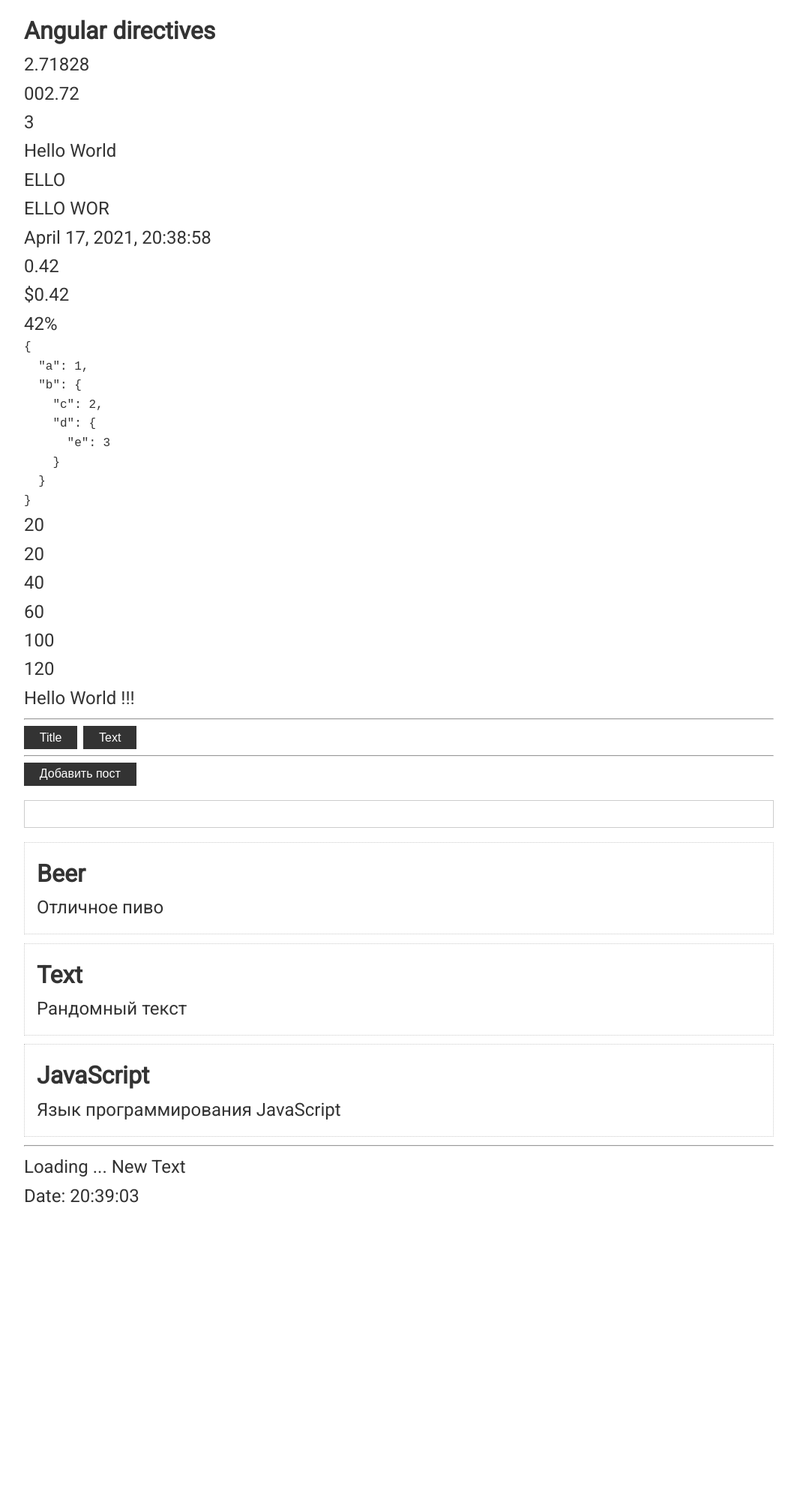
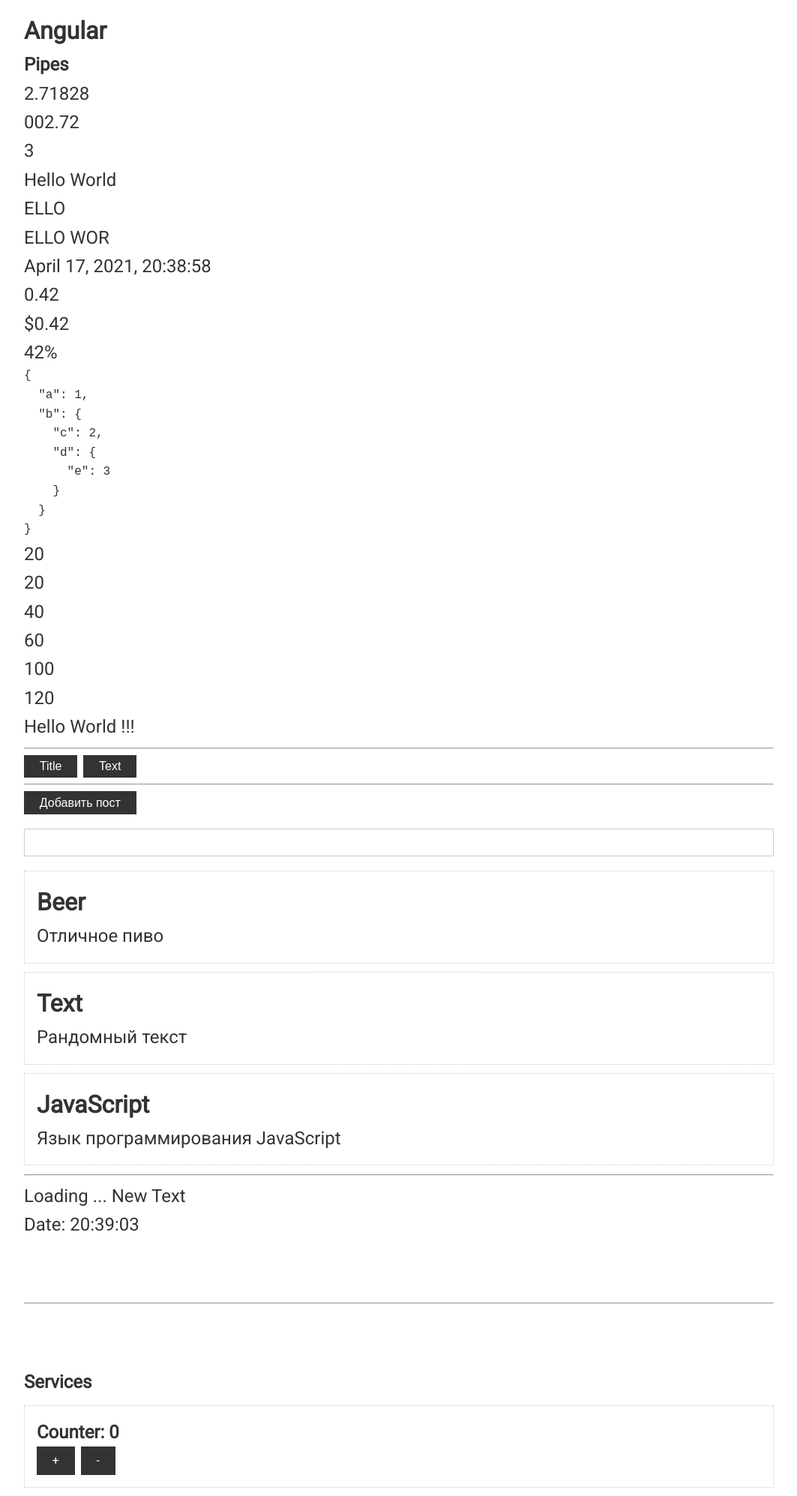
Before and after one commit to evgen904/Angular-Lesson, an Angular app: page / in a window 1280 px wide. Shown: the whole page at 75% size, without its empty margins (108-1171 px from the left). Before the commit the page ends 1614 px from the top, so only its background shows below. Built offline with nearby package versions, Linux system fonts and the light colour scheme.

Commit message:
Создание сервис

```diff
--- a/src/app/app.component.html
+++ b/src/app/app.component.html
@@ -1,5 +1,5 @@
 <div class="container">
-  <h1>Angular directives</h1>
+  <h1>Angular</h1>
 
 <!--  <p appStyle="green" fontWeight="bold" [dStyle]="{border: '1px solid #c00', borderRadius: '5px'}">-->
 <!--    Lorem ipsum dolor sit amet, consectetur adipisicing elit. Ipsa, voluptatem!-->
@@ -57,6 +57,8 @@
 <!--    </div>-->
 <!--  </app-post>-->
 
+
+  <h2>Pipes</h2>
 
 
   <p>
@@ -124,6 +126,31 @@
 
   <p>Date: {{ date$ | async | date:'HH:mm:ss'}}</p>
 
+  <br><br><br>
+  <hr>
+  <br><br><br>
+
+  <h2>Services</h2>
+
+  <div class="card">
+    <h2>Counter: {{ appCounterService.counter }}</h2>
+    <div class="btn" (click)="appCounterService.increase()">+</div>
+    <div class="btn" (click)="appCounterService.decrease()">-</div>
+  </div>
+
+
+
+
+
+
+
+
+
+
+
+
+
+
 
 
 
--- a/src/app/app.component.ts
+++ b/src/app/app.component.ts
@@ -1,5 +1,6 @@
 import {Component, OnInit} from '@angular/core';
 import {Observable} from 'rxjs';
+import {AppCounterService} from './services/app-counter.service'
 
 interface Post {
   title: string
@@ -12,6 +13,10 @@ interface Post {
   styleUrls: ['./app.component.scss']
 })
 export class AppComponent {
+
+  constructor(public appCounterService : AppCounterService) { }
+
+
 
   e: number = Math.E
 
@@ -64,4 +69,5 @@ export class AppComponent {
 
 
 
+
 }
--- a/src/app/app.module.ts
+++ b/src/app/app.module.ts
@@ -8,6 +8,7 @@ import { IfnotDirective } from './directives/ifnot.directive';
 import {MultByPipes} from './pipes/mult-by.pipes';
 import { ExMarksPipe } from './pipes/ex-marks.pipe';
 import { FilterPipe } from './pipes/filter.pipe';
+import {AppCounterService} from './services/app-counter.service';
 
 @NgModule({
   declarations: [
@@ -23,7 +24,9 @@ import { FilterPipe } from './pipes/filter.pipe';
     BrowserModule,
     FormsModule
   ],
-  providers: [],
+  providers: [
+    AppCounterService
+  ],
   bootstrap: [AppComponent]
 })
 export class AppModule { }
--- /dev/null
+++ b/src/app/services/app-counter.service.ts
@@ -0,0 +1,17 @@
+import { Injectable } from '@angular/core';
+
+@Injectable({
+  providedIn: 'root',
+})
+
+export class AppCounterService {
+  counter = 0
+
+  increase() {
+    this.counter++
+  }
+
+  decrease() {
+    this.counter--
+  }
+}
```
